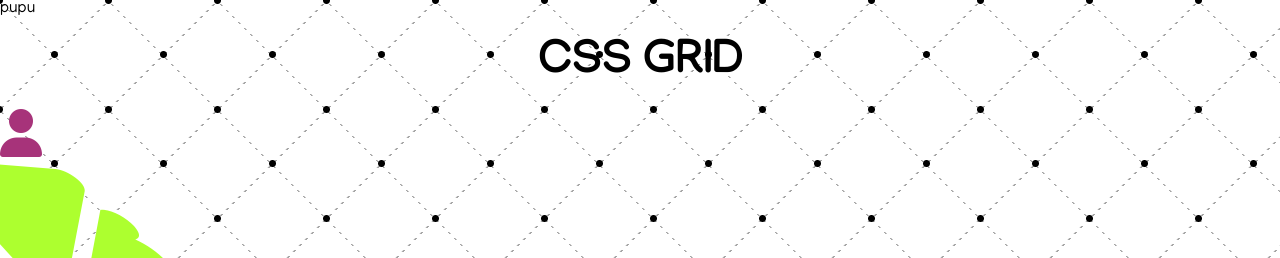
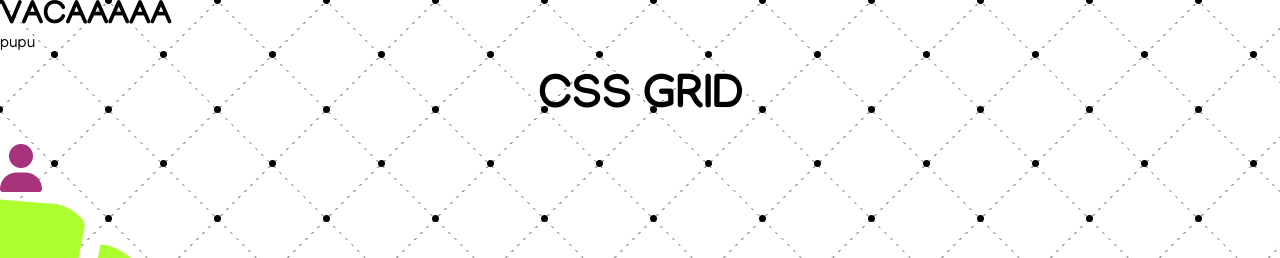
Before and after one commit to luisferlie/testing, a plain HTML site: page index.html in a window 1280 px wide. Shown: the top 258 px of the page. Drawn offline with Linux system fonts and the light colour scheme.

Commit message:
Update index.html

```diff
--- a/index.html
+++ b/index.html
@@ -53,6 +53,7 @@
 </head>
 
 <body>
+    <h1>VACAAAAA</h1>
     <!--coment1 -->
     <!--coment2 -->
     <!--coment3 -->
```
